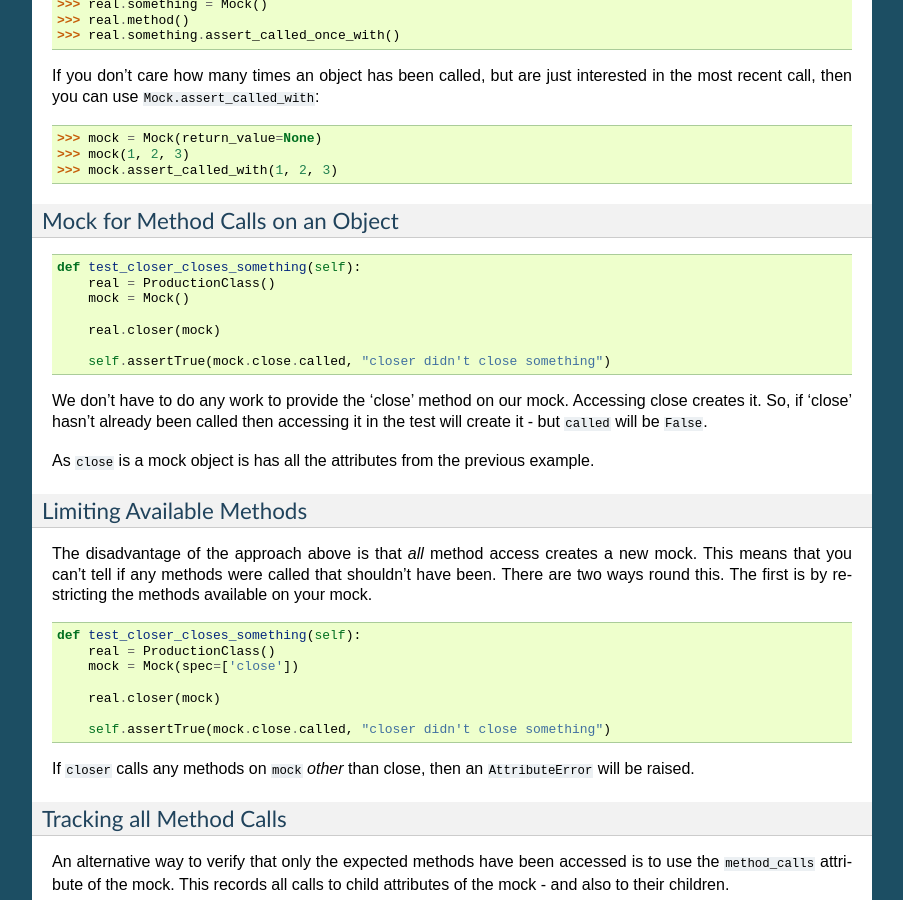
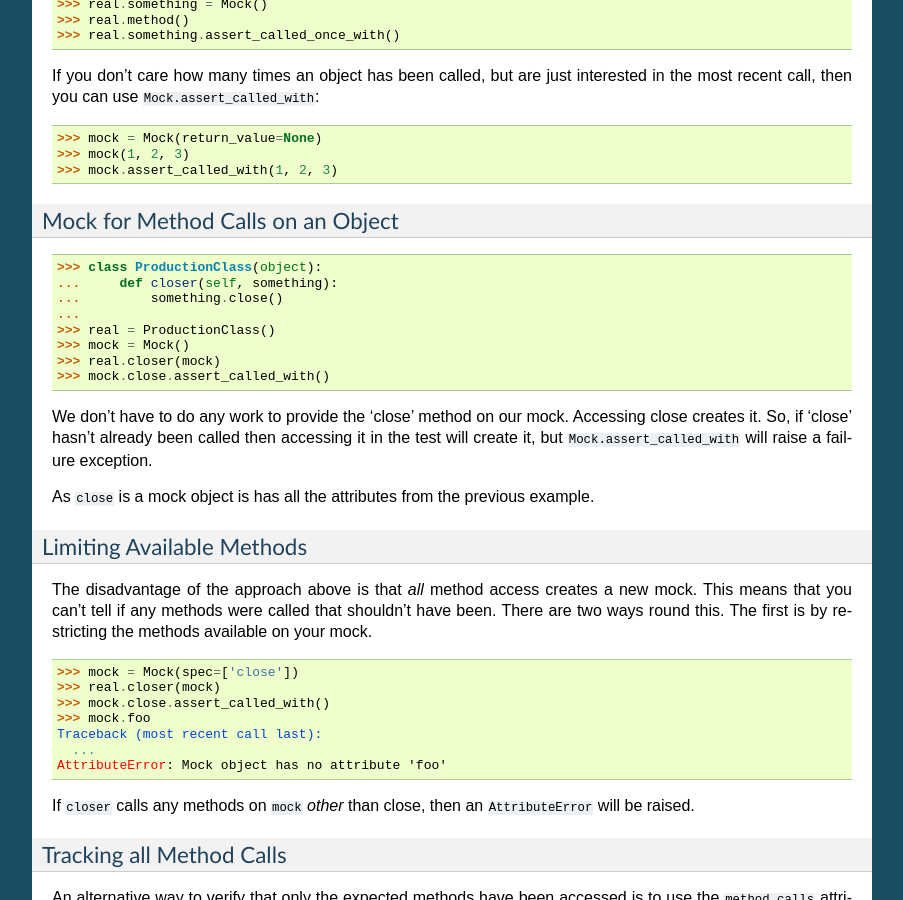
Before and after one commit to testing-cabal/mock, a Sphinx documentation site: the page built from docs/examples.txt, in a window 1280 px wide and 900 px high, scrolled down 845 px. Shown: the whole window, without its empty margins (198-1101 px from the left). Built offline with Sphinx 7.4.7, drawn with Linux system fonts in a browser that asks for light colours; pages that are not in the unit, such as notebooks, are missing from menus; cross-references to code outside the pages are shown as plain code; some of the changed text lies outside the part shown.

Commit message:
Changing more examples to doctests

```diff
--- a/docs/examples.txt
+++ b/docs/examples.txt
@@ -13,11 +13,6 @@
     class SomeClass(object):
         static_method = None
         class_method = None
-
-    class Test(unittest.TestCase):
-        def testSomething(self):
-            pass
-    self = Test('testSomething')
 
 
 For comprehensive examples, see the unit tests included in the full source
@@ -91,19 +86,22 @@ interested in the most recent call, then you can use
 Mock for Method Calls on an Object
 ----------------------------------
 
-::
+.. doctest::
 
-    def test_closer_closes_something(self):
-        real = ProductionClass()
-        mock = Mock()
+    >>> class ProductionClass(object):
+    ...     def closer(self, something):
+    ...         something.close()
+    ...
+    >>> real = ProductionClass()
+    >>> mock = Mock()
+    >>> real.closer(mock)
+    >>> mock.close.assert_called_with()
 
-        real.closer(mock)
-
-        self.assertTrue(mock.close.called, "closer didn't close something")
 
 We don't have to do any work to provide the 'close' method on our mock.
 Accessing close creates it. So, if 'close' hasn't already been called then
-accessing it in the test will create it - but ``called`` will be ``False``.
+accessing it in the test will create it, but :method:`Mock.assert_called_with`
+will raise a failure exception.
 
 As ``close`` is a mock object is has all the attributes from the previous
 example.
@@ -117,16 +115,15 @@ new mock. This means that you can't tell if any methods were called that
 shouldn't have been. There are two ways round this. The first is by
 restricting the methods available on your mock.
 
-::
+.. doctest::
 
-    def test_closer_closes_something(self):
-        real = ProductionClass()
-        mock = Mock(spec=['close'])
-
-        real.closer(mock)
-
-        self.assertTrue(mock.close.called, "closer didn't close something")
-
+    >>> mock = Mock(spec=['close'])
+    >>> real.closer(mock)
+    >>> mock.close.assert_called_with()
+    >>> mock.foo
+    Traceback (most recent call last):
+      ...
+    AttributeError: Mock object has no attribute 'foo'
 
 If ``closer`` calls any methods on ``mock`` *other* than close, then an
 ``AttributeError`` will be raised.
@@ -156,6 +153,8 @@ a convenient way of looking at all method calls:
 
 If you make an assertion about ``method_calls`` and any unexpected methods
 have been called, then the assertion will fail.
+
+
 
 
 Setting Return Values and Attributes
@@ -256,8 +255,7 @@ they decorate:
     ...     SomeClass.class_method()
     ...
     >>> test()
-
-    >>> self.assertTrue(mock.called, "class_method not called")
+    >>> assert mock.called
 
 The decorator is applied to a function (called ``test`` above). The patching
 only applies inside the body of the function. You have to call the function
@@ -274,13 +272,12 @@ They can be stacked to perform multiple simultaneous patches:
     >>> @patch.object(SomeClass, 'class_method', mock1)
     ... @patch.object(SomeClass, 'static_method', mock2)
     ... def test():
-    ...     SomeClass.class_method()
-    ...     SomeClass.static_method()
+    ...     SomeClass.class_method('foo')
+    ...     SomeClass.static_method('bar')
     ...
     >>> test()
-
-    >>> self.assertTrue(mock1.called, "class_method not called")
-    >>> self.assertTrue(mock2.called, "static_method not called")
+    >>> mock1.assert_called_once_with('foo')
+    >>> mock2.assert_called_once_with('bar')
 
 If you are patching a module (including ``__builtin__``) then use ``patch``
 instead of ``patch.object``:
```
